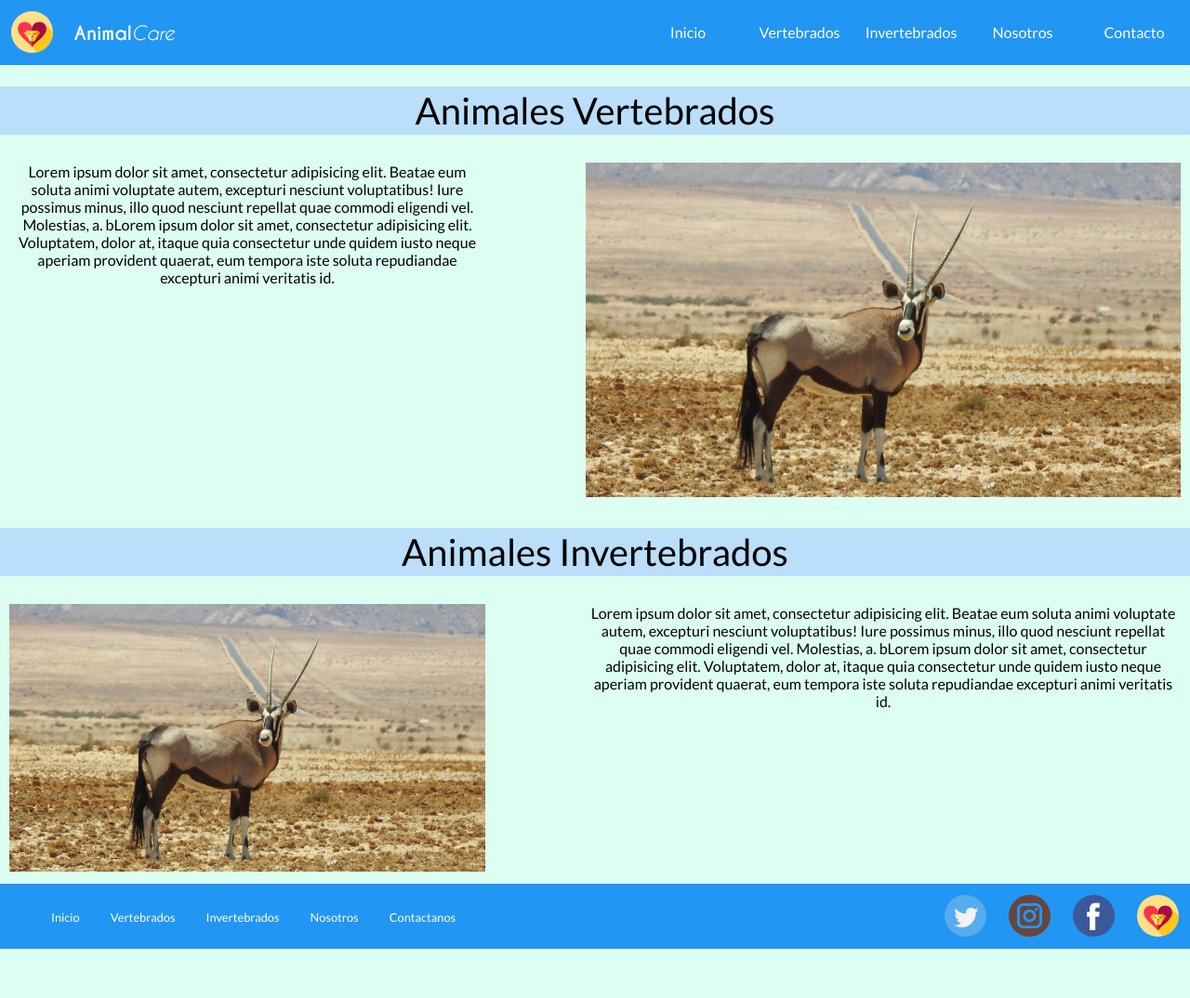
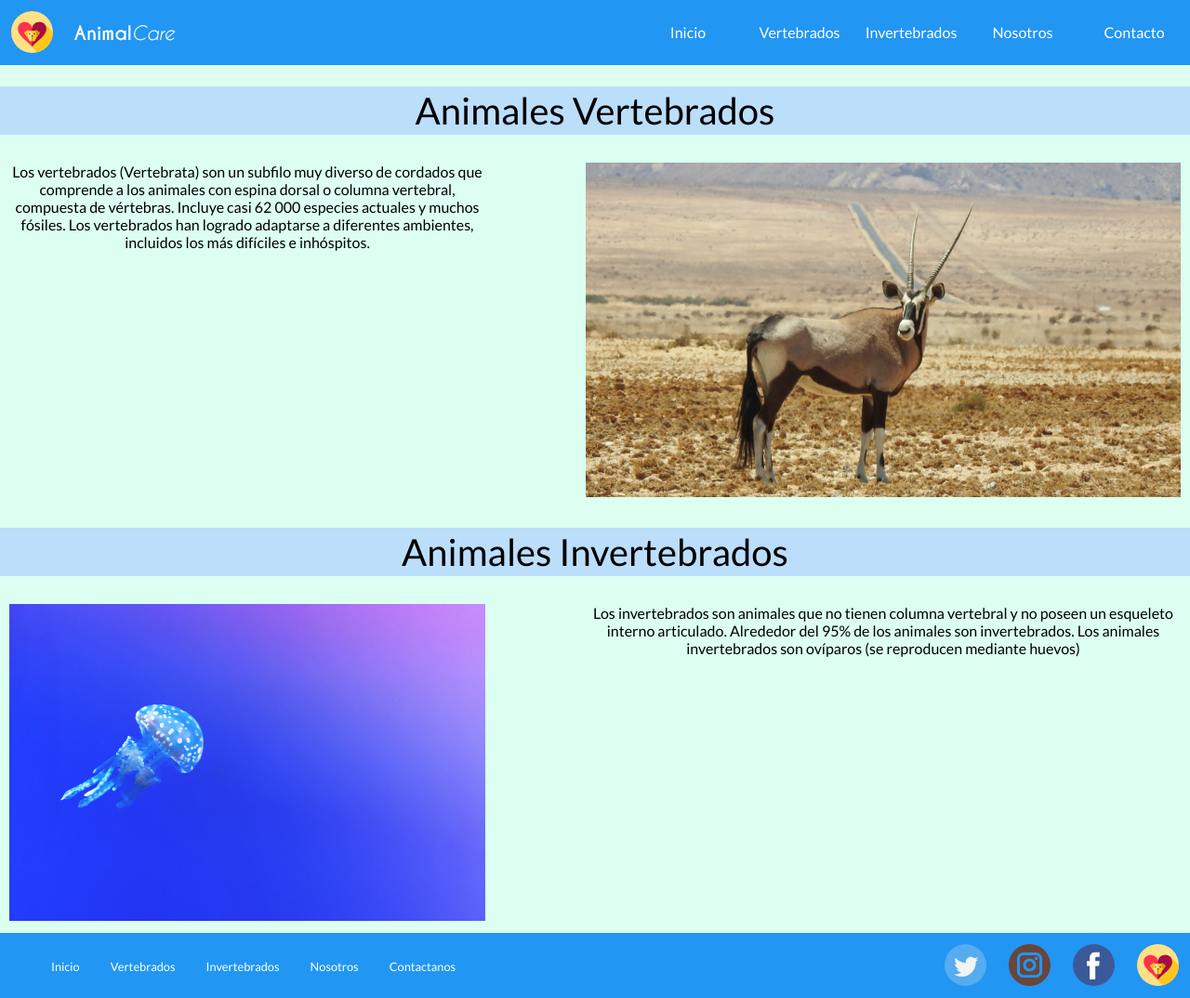
Before and after one commit to GodGilby/AnimalCare, a plain HTML site: page INDEX.html in a window 1280 px wide. Shown: the whole page at 93% size. Before the commit the page ends 1021 px from the top, so only its background shows below. Drawn offline with Linux system fonts and the light colour scheme.

Commit message:
ME TIENEN HARTO

```diff
--- a/INDEX.html
+++ b/INDEX.html
@@ -29,10 +29,7 @@
             <div class="primerbloque">
                 <h1 id="Titulo">Animales Vertebrados</h1>
               <div class="descripcion columna-izquierda">
-                 <p> Lorem ipsum dolor sit amet, consectetur adipisicing elit. Beatae eum soluta animi voluptate autem, excepturi nesciunt voluptatibus! Iure possimus minus, illo quod nesciunt repellat quae commodi eligendi vel. Molestias, a.
-
-
-                 bLorem ipsum dolor sit amet, consectetur adipisicing elit. Voluptatem, dolor at, itaque quia consectetur unde quidem iusto neque aperiam provident quaerat, eum tempora iste soluta repudiandae excepturi animi veritatis id.
+                 <p> Los vertebrados (Vertebrata) son un subfilo muy diverso de cordados que comprende a los animales con espina dorsal o columna vertebral, compuesta de vértebras. Incluye casi 62 000 especies actuales y muchos fósiles. Los vertebrados han logrado adaptarse a diferentes ambientes, incluidos los más difíciles e inhóspitos.
                  </p>
               </div>
               <div class="imagenvertebrado columna-derecha">
@@ -45,14 +42,12 @@
             <div class="primerbloque">
                 <h1 id="Titulo">Animales Invertebrados</h1>
               <div class="descripcion columna-derecha">
-                 <p> Lorem ipsum dolor sit amet, consectetur adipisicing elit. Beatae eum soluta animi voluptate autem, excepturi nesciunt voluptatibus! Iure possimus minus, illo quod nesciunt repellat quae commodi eligendi vel. Molestias, a.
-
-
-                 bLorem ipsum dolor sit amet, consectetur adipisicing elit. Voluptatem, dolor at, itaque quia consectetur unde quidem iusto neque aperiam provident quaerat, eum tempora iste soluta repudiandae excepturi animi veritatis id.
+                 <p> Los invertebrados son animales que no tienen columna vertebral y no poseen un esqueleto interno articulado. Alrededor del 95% de los animales son invertebrados.
+Los animales invertebrados son ovíparos (se reproducen mediante huevos)
                  </p>
               </div>
               <div class="imagenvertebrado columna-izquierda">
-                  <img src="Imagenes/Vertebrado.jpeg" alt="" width="100%">
+                  <img src="Imagenes/Invertebrado.jpeg" alt="" width="100%">
               </div>
             </div>
         </div>
```
Also changed, not shown: Contactanos.html (+3 -3 lines), CSS/style.css (line endings or trailing spaces).
